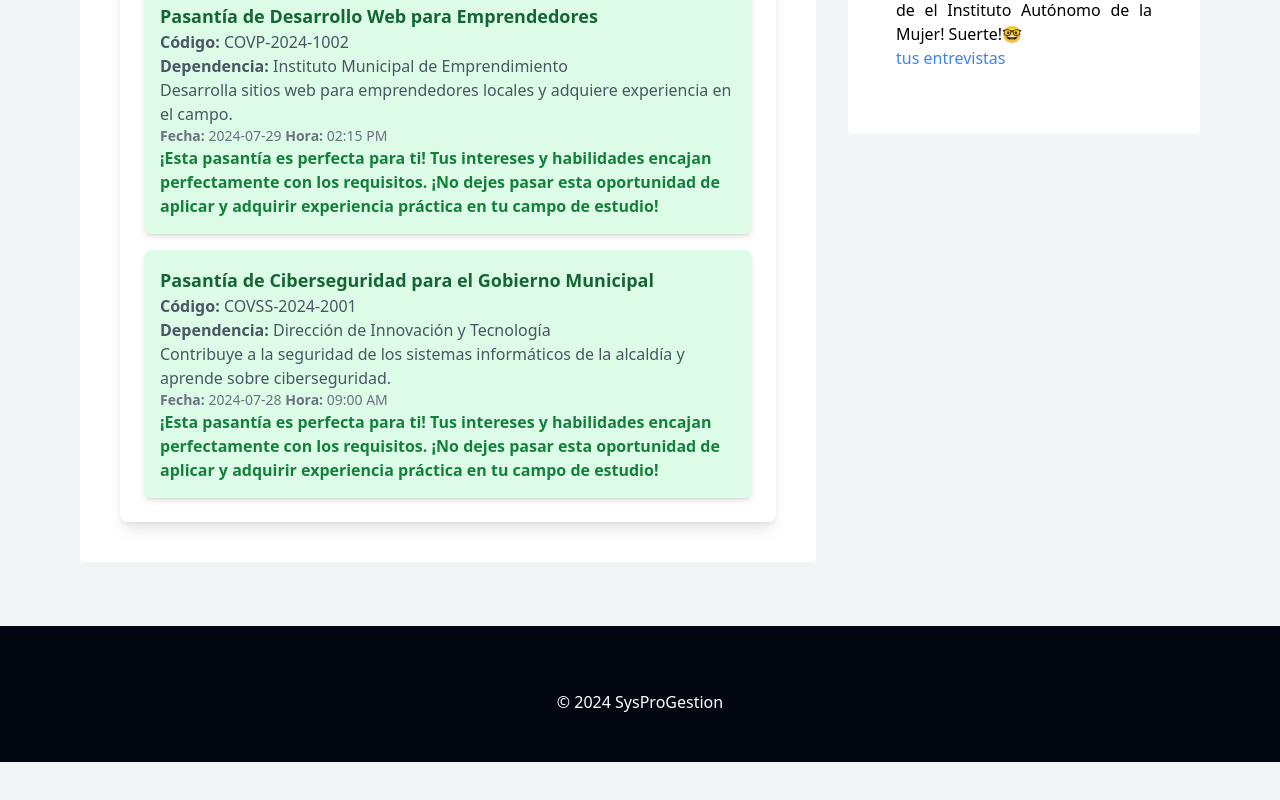
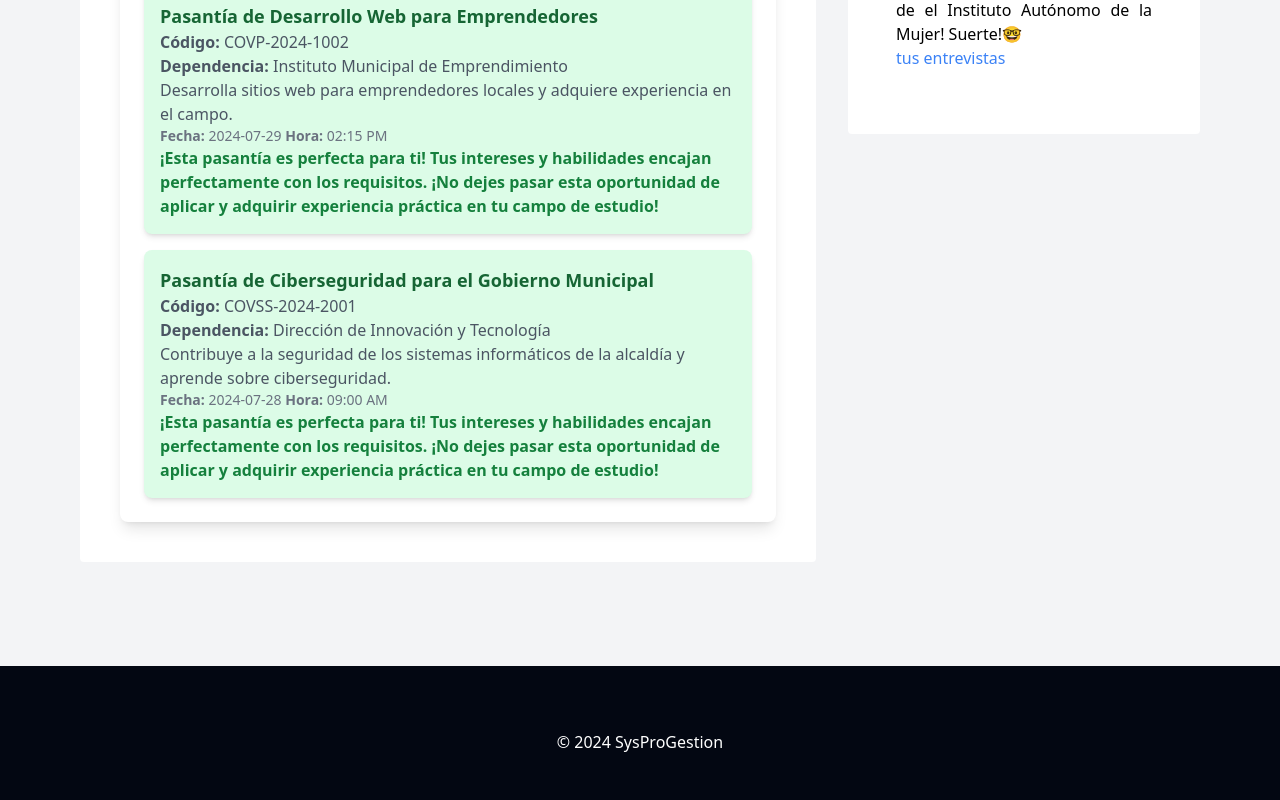
Before and after one commit to Dunel/SysProGestion, a Next.js app: page /alcaldia in a window 1280 px wide. Shown: the part 706-1506 px from the top of the page. Before the commit the page ends 1468 px from the top, so only its background shows below. Built offline with nearby package versions, Linux system fonts and the light colour scheme; no server answers.

Commit message:
grid_responsive

```diff
--- a/src/app/globals.css
+++ b/src/app/globals.css
@@ -16,5 +16,7 @@ html {
 body {
     margin: 0;
     padding: 0;
-
+    display: grid;
+    min-height: 100vh;
+    grid-template-rows: auto auto 1fr auto;
 }
--- a/src/app/layout.tsx
+++ b/src/app/layout.tsx
@@ -5,7 +5,6 @@ import NavBar from "@/components/NavBar";
 import Footer from "@/components/Footer";
 import SessionAuthProvider from "@/context/SessionProvider";
 //import { AuroraBackground } from "@/components/ui/aurora-background";
-
 
 const inter = Inter({ subsets: ["latin"] });
 
@@ -25,12 +24,12 @@ export default function RootLayout({
         <SessionAuthProvider>
           <NavBar />
           {/* <section className="m-1"> */}
-        {/*<AuroraBackground>*/}
+          {/*<AuroraBackground>*/}
             {children}
-        {/*</AuroraBackground>*/}
-         {/* </section> */}
+            {/*</AuroraBackground>*/}
+            {/* </section> */}
+            <Footer />
         </SessionAuthProvider>
-        <Footer />
       </body>
     </html>
   );
--- a/src/app/login/page.tsx
+++ b/src/app/login/page.tsx
@@ -1,4 +1,4 @@
-"use client"
+"use client";
 import ContainerWeb from "@/components/ContainerWeb";
 import Header from "@/components/Header";
 import Login from "@/components/login/Login";
@@ -6,10 +6,13 @@ import Login from "@/components/login/Login";
 export default function Home() {
   return (
     <>
-      <Header title={"Iniciar sesión"} subtitle={"Introduce tus credenciales para acceder a tu cuenta"} />
-
+      <Header
+        title={"Iniciar sesión"}
+        subtitle={"Introduce tus credenciales para acceder a tu cuenta"}
+      />
+      <ContainerWeb>
         <Login />
-
+      </ContainerWeb>
     </>
   );
 }
--- a/src/components/Bienvenida.jsx
+++ b/src/components/Bienvenida.jsx
@@ -33,7 +33,7 @@ export default function Bienvenida() {
             </p>
       </div>
 
-          <div className="w-full mx-auto p-6 rounded-lg mt-10 child w-4/5 text-xl">
+          <div className="w-full mx-auto p-6 rounded-lg mt-10 child text-xl">
 
             <h2 className="text-2xl font-bold text-gray-800 mb-4 text-center md:text-4xl lg:text-4xl">Roles en la Aplicación</h2>
 
--- a/src/components/ContainerWeb.tsx
+++ b/src/components/ContainerWeb.tsx
@@ -1,4 +1,4 @@
-import { ReactNode } from 'react';
+import { ReactNode } from "react";
 
 /*interface ContainerWebProps {
   children: ReactNode;
@@ -10,6 +10,6 @@ const ContainerWeb = ({ children }: { children: ReactNode }) => {
       {children}
     </div>
   );
-  }
+};
 
 export default ContainerWeb;
--- a/src/components/Footer.tsx
+++ b/src/components/Footer.tsx
@@ -1,6 +1,6 @@
 export default function Footer() {
     return (
-      <footer className="bg-gray-950 py-12 w-full">
+      <footer className="bg-gray-950 py-12 mt-10 w-full">
         <div className="container mx-auto px-4">
           <div className="text-center mt-2">
           </div>
--- a/src/components/Header.tsx
+++ b/src/components/Header.tsx
@@ -25,7 +25,7 @@ export default function Header({ title, subtitle }: { title: ReactNode, subtitle
   return (
     <header
       id="sticky-header"
-      className={`shadow w-[100vw] sticky top-0 transition-all duration-300 ${
+      className={`bg-white shadow w-[100vw] sticky top-0 transition-all duration-300 ${
         isSticky ? 'scale-80 origin-top' : ''
       }`}
     >
--- a/src/components/login/Login.tsx
+++ b/src/components/login/Login.tsx
@@ -1,7 +1,7 @@
 import { signIn } from "next-auth/react";
 import { useRouter } from "next/navigation";
 import { useState } from "react";
-import Link from 'next/link';
+import Link from "next/link";
 
 export default function Login() {
   const [email, setEmail] = useState("");
@@ -24,9 +24,10 @@ export default function Login() {
     }
     router.push("/checking");
   };
+
   return (
-    <div className="min-h-[65vh] w-full flex items-center justify-center">
-      <div className="bg-white p-8 rounded-lg shadow-lg w-auto h-auto m-4 min-w-[45vw] min-h-[50vh]">
+    <div className="w-full flex items-center justify-center mt-4">
+      <div className="bg-white p-8 rounded-lg shadow-lg w-full md:w-1/3 h-auto m-4">
         <div className="mb-4">
           <label
             htmlFor="username"
@@ -66,17 +67,15 @@ export default function Login() {
         >
           Iniciar sesión
         </button>
-        <br/>
-        <br/>
+        <br />
+        <br />
 
-
-        <label className="block text-sm font-medium text-gray-700 mb-1"
-        >¿No tienes una cuenta?
+        <label className="block text-sm font-medium text-gray-700 mb-1">
+          ¿No tienes una cuenta?
         </label>
-          <button className="relative z-50 w-full bg-gray-950 text-white py-2 px-4 rounded-lg hover:bg-gray-800 focus:outline-none focus:ring-2 focus:ring-blue-500">
-             <Link href="/register">Regístrate</Link>
-          </button>
-
+        <button className="relative z-50 w-full bg-gray-950 text-white py-2 px-4 rounded-lg hover:bg-gray-800 focus:outline-none focus:ring-2 focus:ring-blue-500">
+          <Link href="/register">Regístrate</Link>
+        </button>
 
         {errors.length > 0 && (
           <div className="bg-red-100 border border-red-400 text-red-700 px-4 py-3 rounded relative mt-4">
```
Lines whose indentation alone changed are shown as unchanged.
